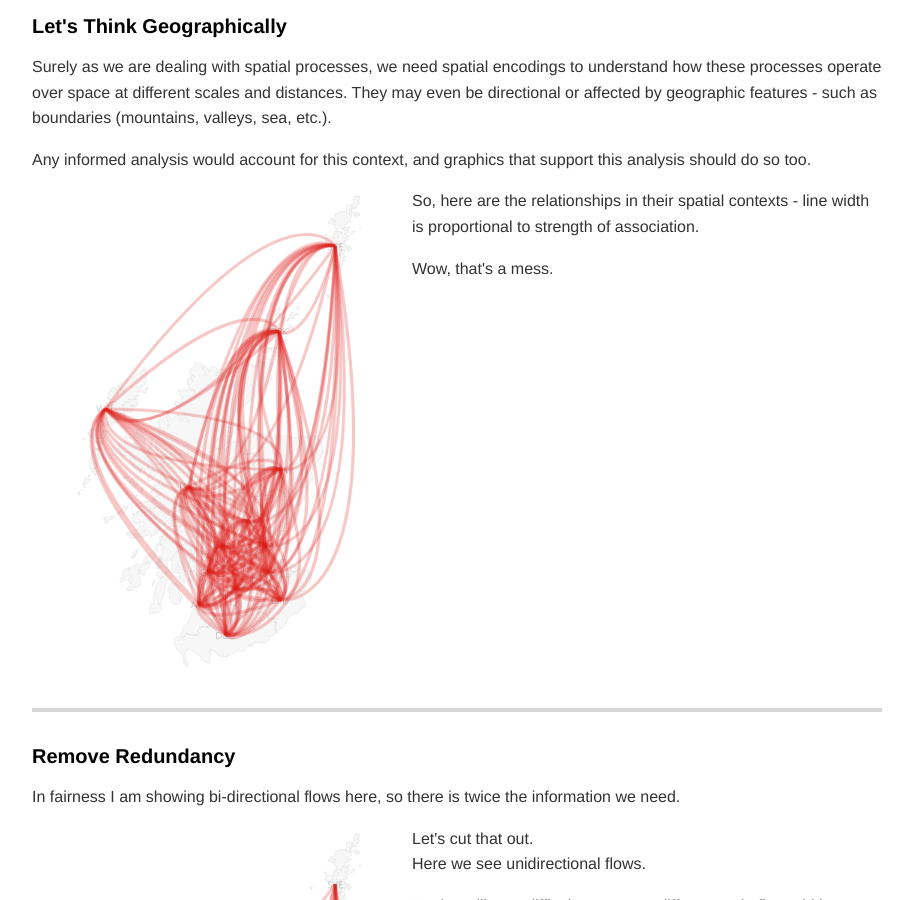
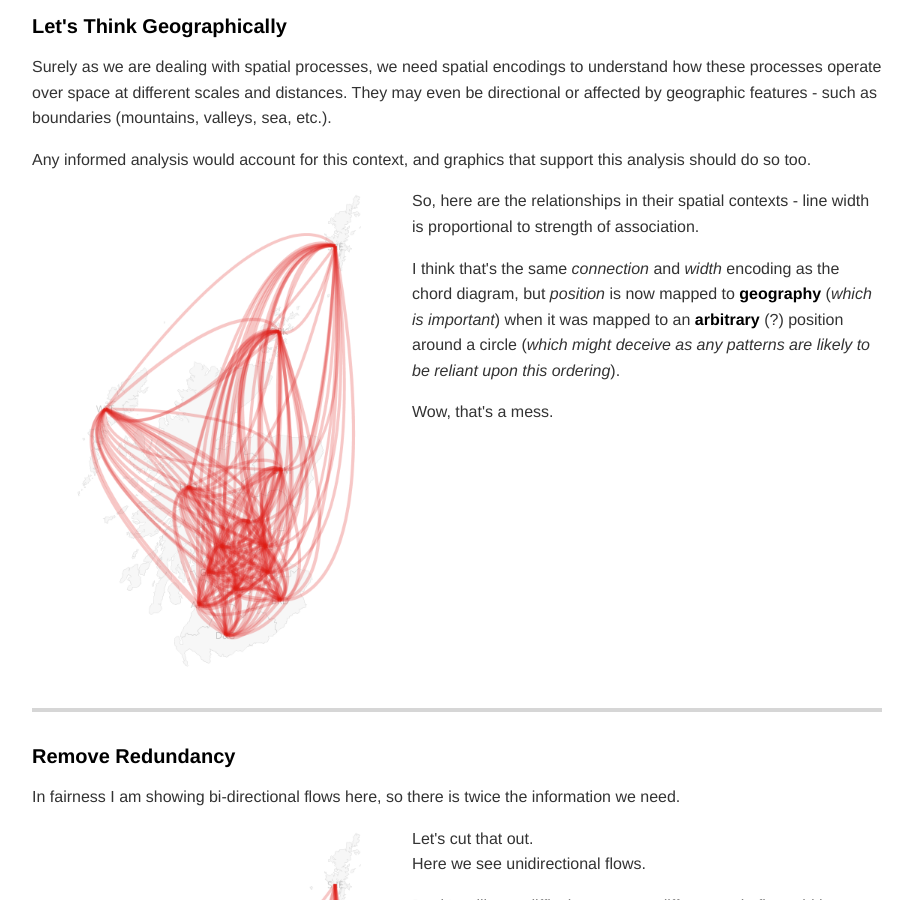
Before and after one commit to gicentre/scrc, a Jekyll site: the page docs/correlation/correlation.local.html, which Jekyll copies as it is, in a window 1280 px wide and 900 px high, scrolled down 420 px. Shown: the whole window, without its empty margins (183-1096 px from the left). Built offline with Jekyll 4.4.1, drawn with Linux system fonts in a browser that asks for light colours.

Commit message:
Some more text

```diff
--- a/docs/correlation/correlation.local.html
+++ b/docs/correlation/correlation.local.html
@@ -286,6 +286,7 @@ table {border:none}
 <p><img src="img/scrc.NHSBoard.correlation.map.flow.bi.png" alt></p>
 </div>
 <p>So, here are the relationships in their spatial contexts - line width is proportional to strength of association.</p>
+<p>I think that&apos;s the same <em>connection</em> and <em>width</em> encoding as the chord diagram, but <em>position</em> is now mapped to <strong>geography</strong> (<em>which is important</em>) when it was mapped to an <strong>arbitrary</strong> (?) position around a circle (<em>which might deceive as any patterns are likely to be reliant upon this ordering</em>).</p>
 <p>Wow, that&apos;s a mess.</p>
 <hr>
 <h4 class="mume-header" id="remove-redundancy">Remove Redundancy</h4>
```
Also changed, not shown: docs/correlation/correlation.md (+1 -0 lines).
